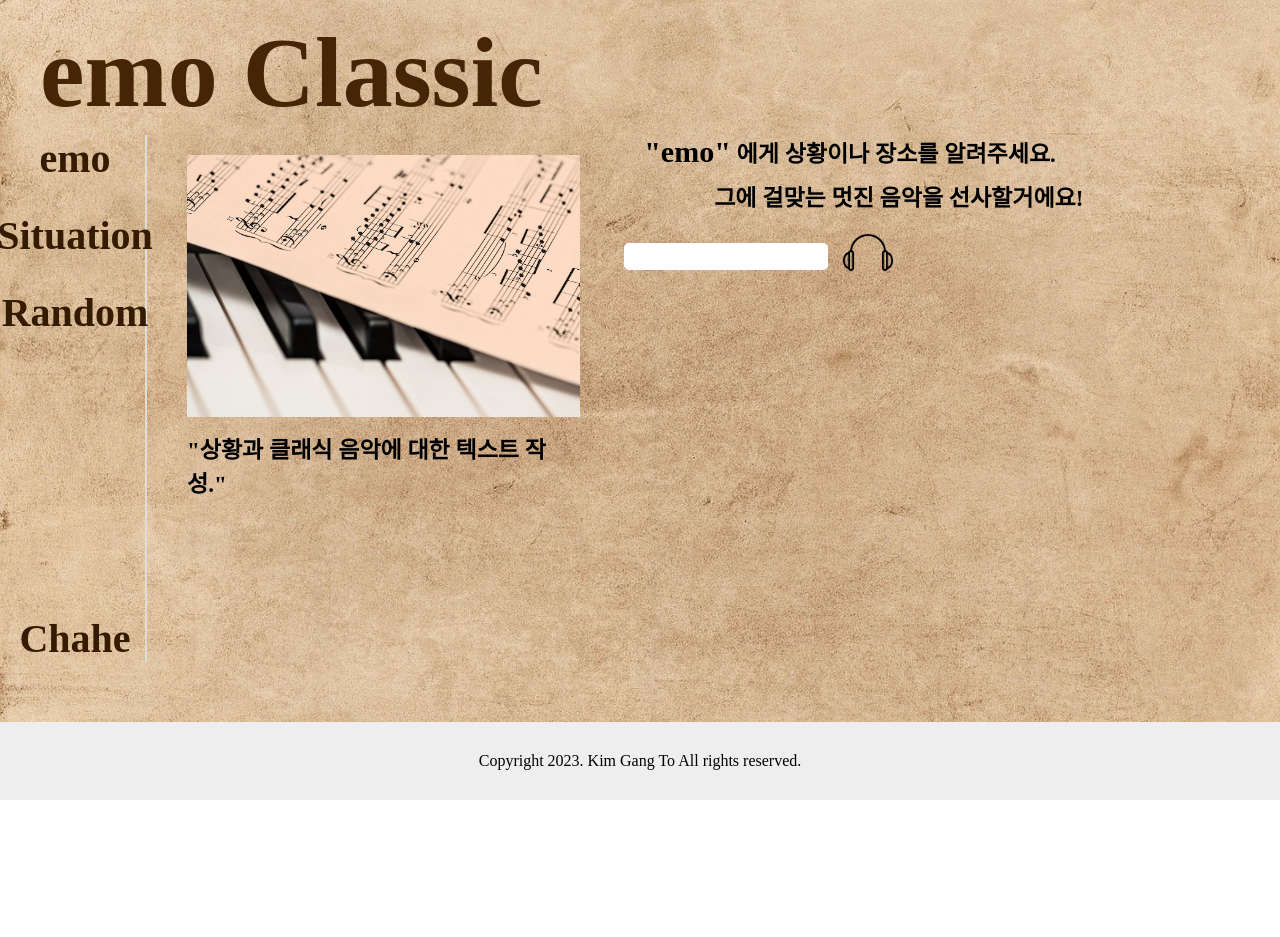
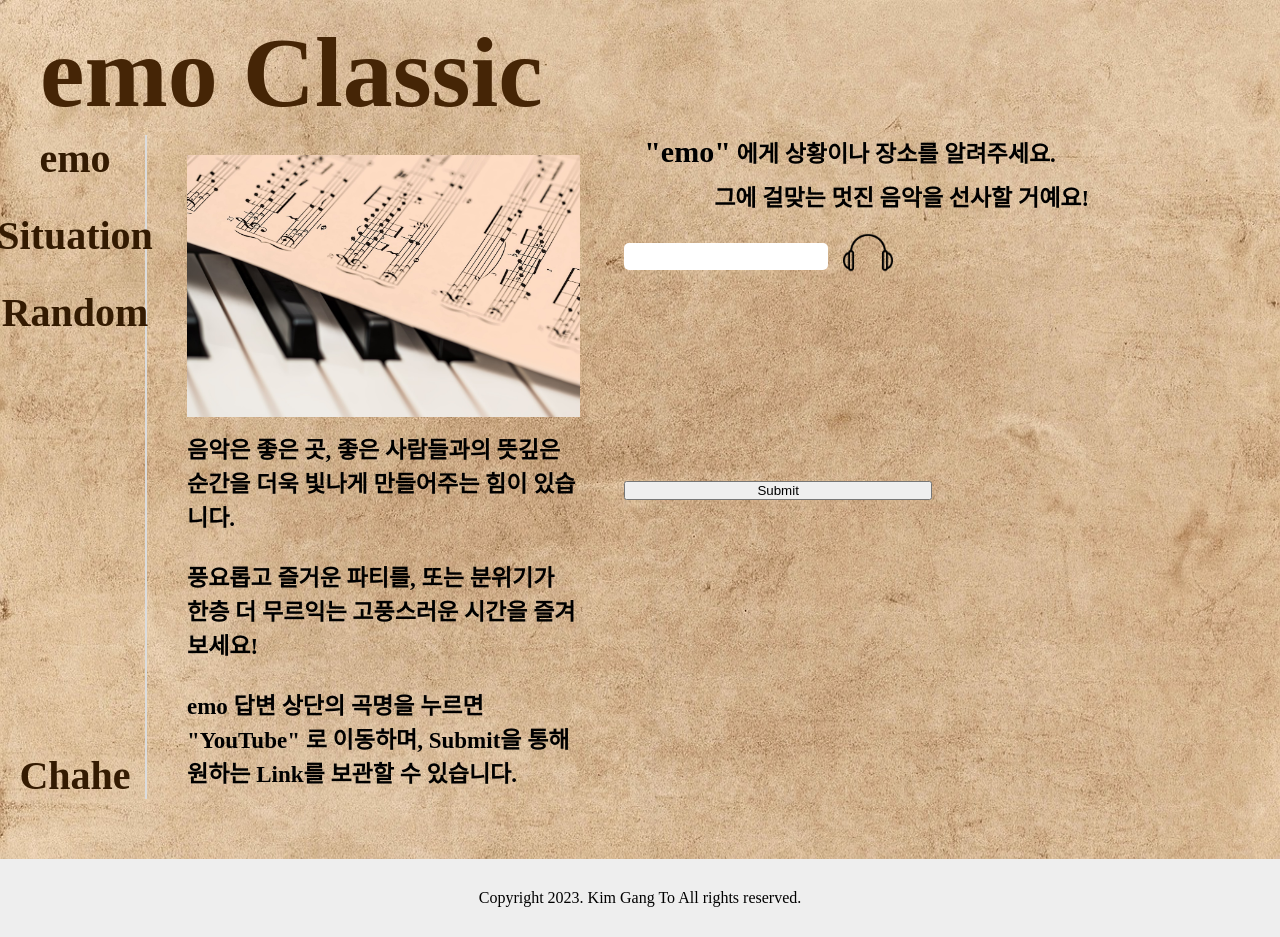
Before and after one commit to gangto33/emo-classic, a plain HTML site: page Situation.html in a window 1280 px wide. Before the commit the page ends 800 px from the top, so only its background shows below. Drawn offline with Linux system fonts and the light colour scheme; a web font is replaced by a local one.

Commit message:
Update Situation.html

```diff
--- a/Situation.html
+++ b/Situation.html
@@ -10,7 +10,7 @@
 </head>
 <body style="background-image:url(./img/배경.jpg)">
     <header class="layout-header">
-        <h1><a href="./">emo Classic</a></h1>
+        <h1><a href="./index.html">emo Classic</a></h1>
     </header>
 
     <main>
@@ -22,7 +22,7 @@
                 <div> <a href="./Random.html">Random</a> </div>
             </div>
 
-            <div> <a href="">Chahe</a> </div>
+            <div> <a href="./chach.html">Chahe</a> </div>
         </div>
 
         <!-- 메인 보드  -->
@@ -33,7 +33,14 @@
                 <div class="images">
                     <img src="./img/피아노.jpg" alt="score" />
                 </div>
-                <div class="left-text">"상황과 클래식 음악에 대한 텍스트 작성."
+                <div class="left-text">
+                    음악은 좋은 곳, 좋은 사람들과의 뜻깊은 순간을 더욱 빛나게 만들어주는 힘이 있습니다.
+                    <br>
+                    <br>
+                    풍요롭고 즐거운 파티를, 또는 분위기가 한층 더 무르익는 고풍스러운 시간을 즐겨보세요!
+                    <br>
+                    <br>
+                    emo 답변 상단의 곡명을 누르면 "YouTube" 로 이동하며, Submit을 통해 원하는 Link를 보관할 수 있습니다.
                 </div>
             </div>
 
@@ -41,31 +48,35 @@
             <div class="container">
                 <div class="right-text">
                     <div><span>"emo"</span>  에게 상황이나 장소를 알려주세요.</div>
-                    <div>그에 걸맞는 멋진 음악을 선사할거에요!</div>
+                    <div>그에 걸맞는 멋진 음악을 선사할 거예요!</div>
                 </div>
 
                 <div class="right-answer">
                     <div class="q-and-a">
                         <form class="emo">
                             <input type="text">
-                            <button type="submit">
+                            <button type="submit" class="emoButton">
                                 <div class="enter">
                                     <img src="./img/헤드셋.png" alt="enter" />
                                 </div>
                             </button>
                         </form>
 
-                        <div class="answer"></div>
+                        <div class="youTube-link">
+                            <div class="link1"></div>
+                            <div class="link2"></div>
+                            <div class="link3"></div>
+                            <div class="link4"></div>
+                            <div class="link5"></div>
+
+                            <button onclick="getSelectedMusic()" class="chachButton">Submit</button>
+                        </div>
                     </div>
 
-                    <div class="youTube-link">
-                        <div class="link1"></div>
-                        <div class="link2"></div>
-                        <div class="link3"></div>
-                        <div class="link4"></div>
-                        <div class="link5"></div>
-                    </div>
+                    <div class="answer"></div>
+
                 </div>
+            </div>
         </div>
     </main>
 
```
